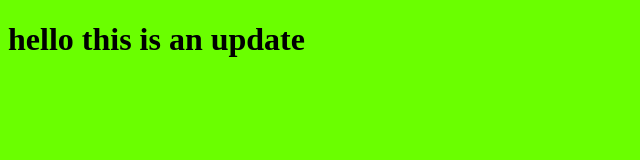
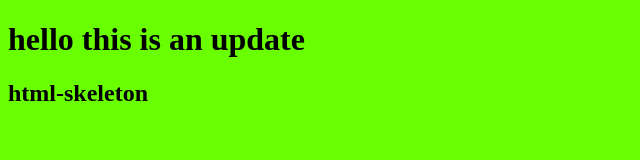
Before and after one commit to La-Celeste/myproject, a plain HTML site: page index.html in a window 1280 px wide. Shown: the whole page, without its empty margins (0-640 px from the left). Drawn offline with Linux system fonts and the light colour scheme.

Commit message:
Update index.html

```diff
--- a/index.html
+++ b/index.html
@@ -7,6 +7,7 @@
 </head>
 <body>
     <h1>hello this is an update </h1>
+    <h2>html-skeleton</h2>
     <script src="app.js"></script>
     <link rel="stylesheet" href="style.css">
 
```
